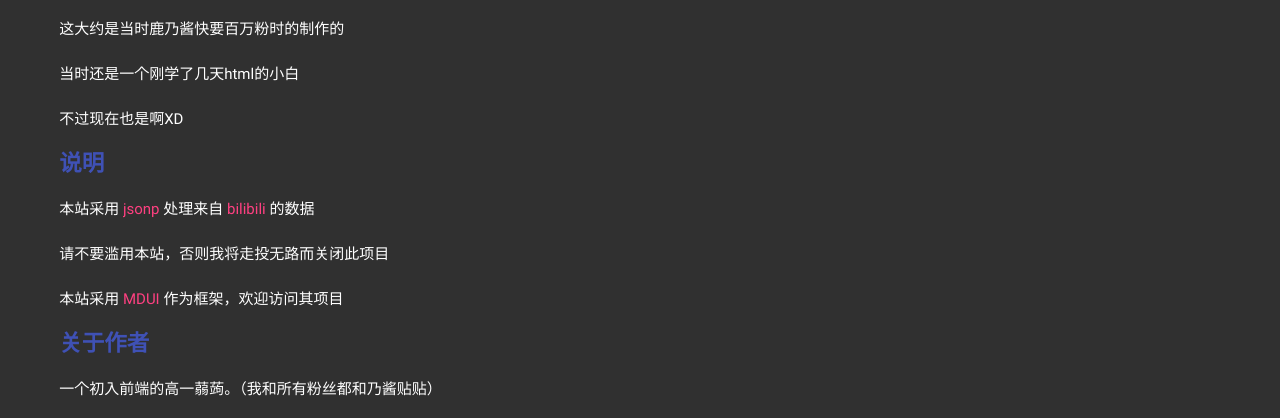
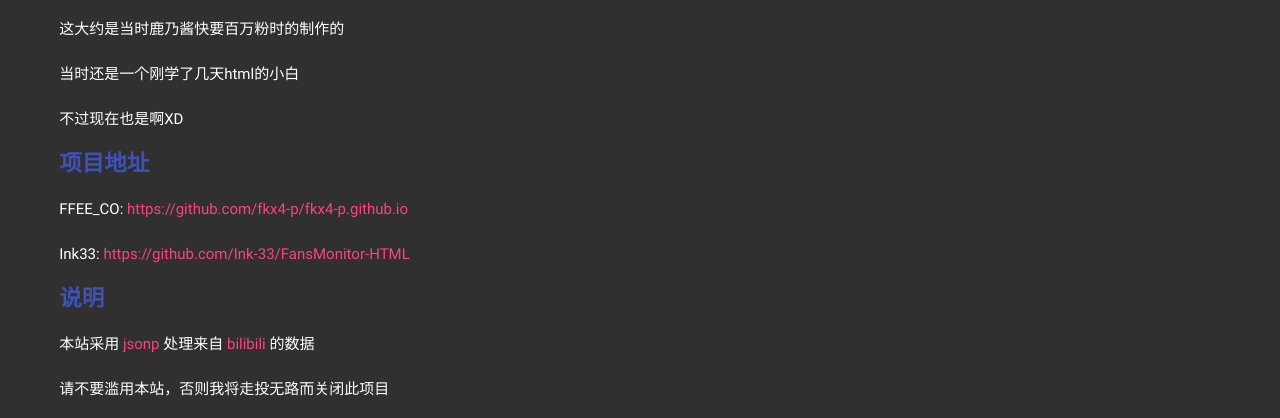
Before and after one commit to fkx4-p/fkx4-p.github.io, a plain HTML site: page MDUI-Monitor/index.html in a window 1280 px wide. Shown: the part 367-785 px from the top of the page. Drawn offline with Linux system fonts and the light colour scheme.

Commit message:
Add project urls.

```diff
--- a/MDUI-Monitor/index.html
+++ b/MDUI-Monitor/index.html
@@ -83,6 +83,11 @@
       <p>当时还是一个刚学了几天html的小白</p>
       <p>不过现在也是啊XD</p>
     </div>
+    <h2 class="doc-title mdui-text-color-theme">项目地址</h2>
+    <div class="mdui-typo">
+      <p>FFEE_CO: <a href="https://github.com/fkx4-p/fkx4-p.github.io">https://github.com/fkx4-p/fkx4-p.github.io</a></p>
+      <p>Ink33: <a href="https://github.com/Ink-33/FansMonitor-HTML">https://github.com/Ink-33/FansMonitor-HTML</a></p>
+    </div>
     <h2 class="doc-title mdui-text-color-theme">说明</h2>
     <div class="mdui-typo">
       <p>
```
